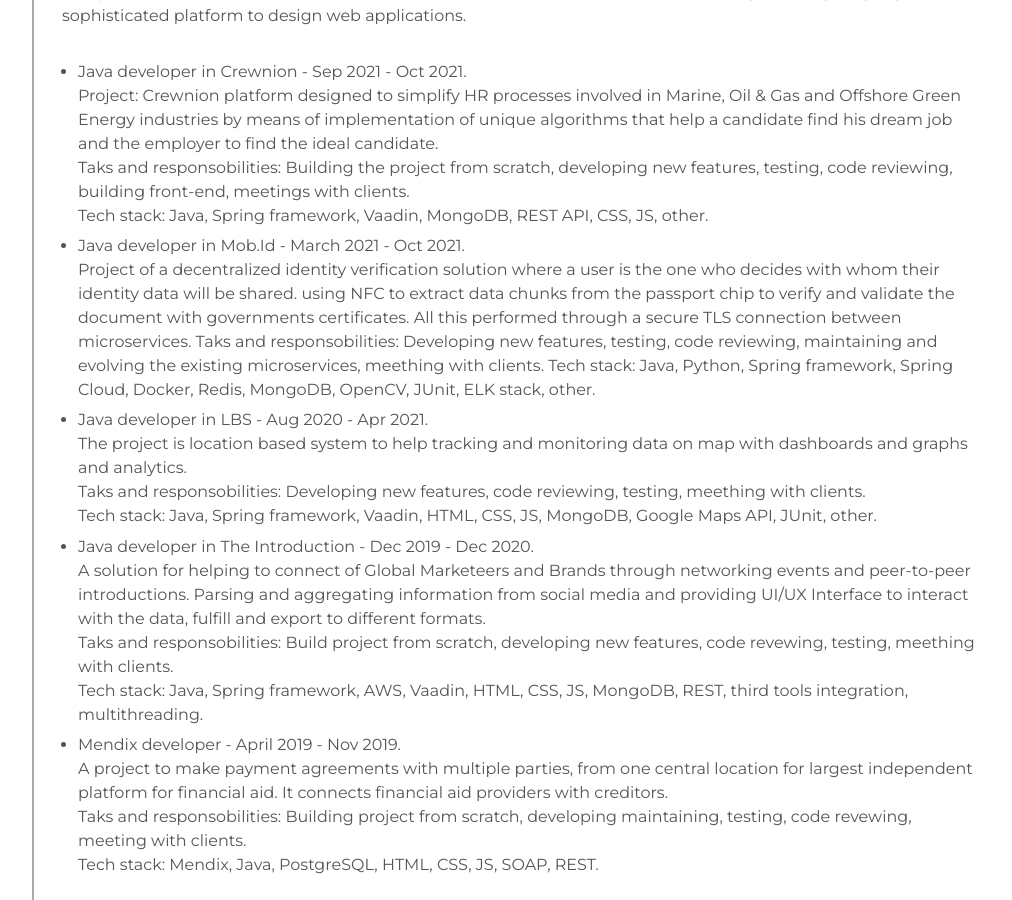
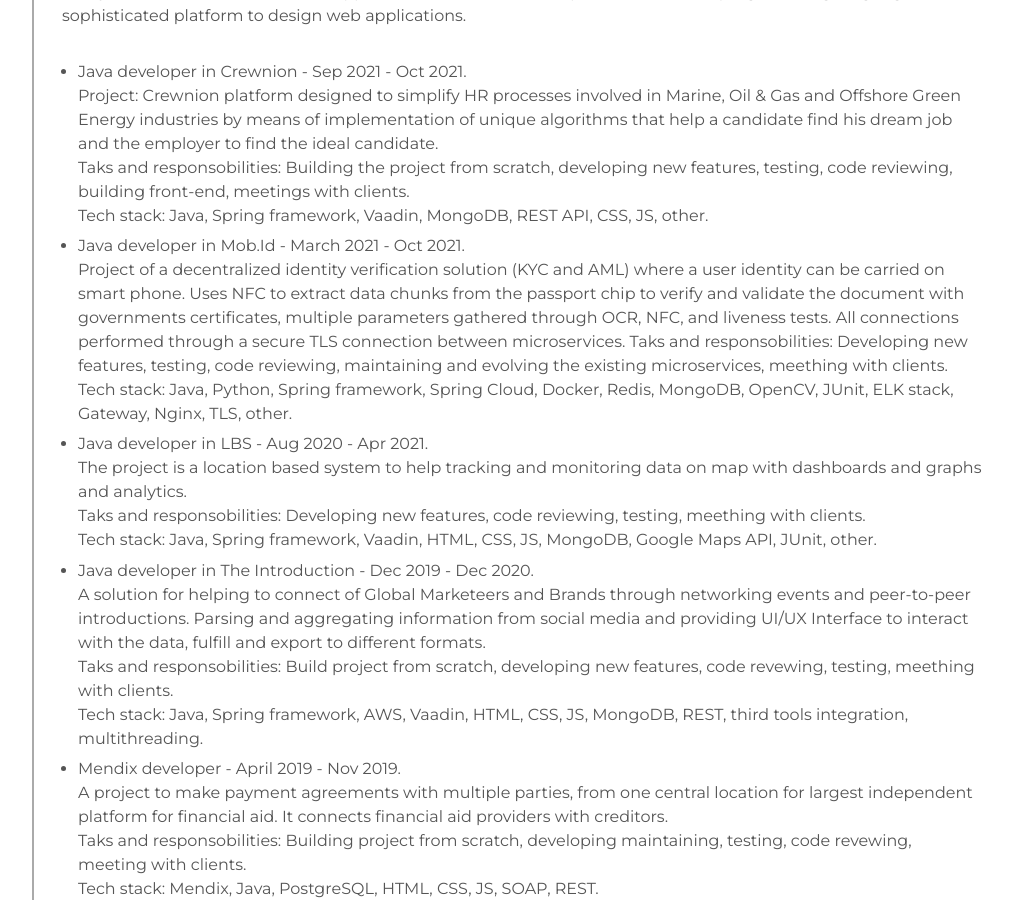
Before and after one commit to mrsaraira/mrsaraira.github.io, a Jekyll site: the page built from index.html, in a window 1280 px wide and 900 px high, scrolled down 4026 px. Shown: the whole window, without its empty margins (138-1150 px from the left). Built offline with Jekyll 4.4.1, drawn with Linux system fonts in a browser that asks for light colours.

Commit message:
Update about.html

```diff
--- a/_includes/about.html
+++ b/_includes/about.html
@@ -144,16 +144,17 @@
                         </li>
                         <li>Java developer in Mob.Id - March 2021 - Oct 2021.
                             <br>
-                            Project of a decentralized identity verification solution where a user is the one who decides with whom their identity data will be shared.
-                            using NFC to extract data chunks from the passport chip to verify and validate the document with governments certificates. All this
-                            performed through a secure TLS connection between microservices.
+                            Project of a decentralized identity verification solution (KYC and AML) where a user identity can be carried on smart phone.
+                            Uses NFC to extract data chunks from the passport chip to verify and validate the document with governments certificates, multiple parameters gathered through OCR, NFC, and liveness tests.
+                            All connections performed through a secure TLS connection between microservices.
 
                             Taks and responsobilities: Developing new features, testing, code reviewing, maintaining and evolving the existing microservices, meething with clients.
-                            Tech stack: Java, Python, Spring framework, Spring Cloud, Docker, Redis, MongoDB, OpenCV, JUnit, ELK stack, other.
+                            <br>
+                            Tech stack: Java, Python, Spring framework, Spring Cloud, Docker, Redis, MongoDB, OpenCV, JUnit, ELK stack, Gateway, Nginx, TLS, other.
                         </li>
                         <li>Java developer in LBS - Aug 2020 - Apr 2021.
                             <br>
-                            The project is location based system to help tracking and monitoring data on map with dashboards and graphs and analytics.
+                            The project is a location based system to help tracking and monitoring data on map with dashboards and graphs and analytics.
                             <br>
                             Taks and responsobilities: Developing new features, code reviewing, testing, meething with clients.
                             <br>
```
